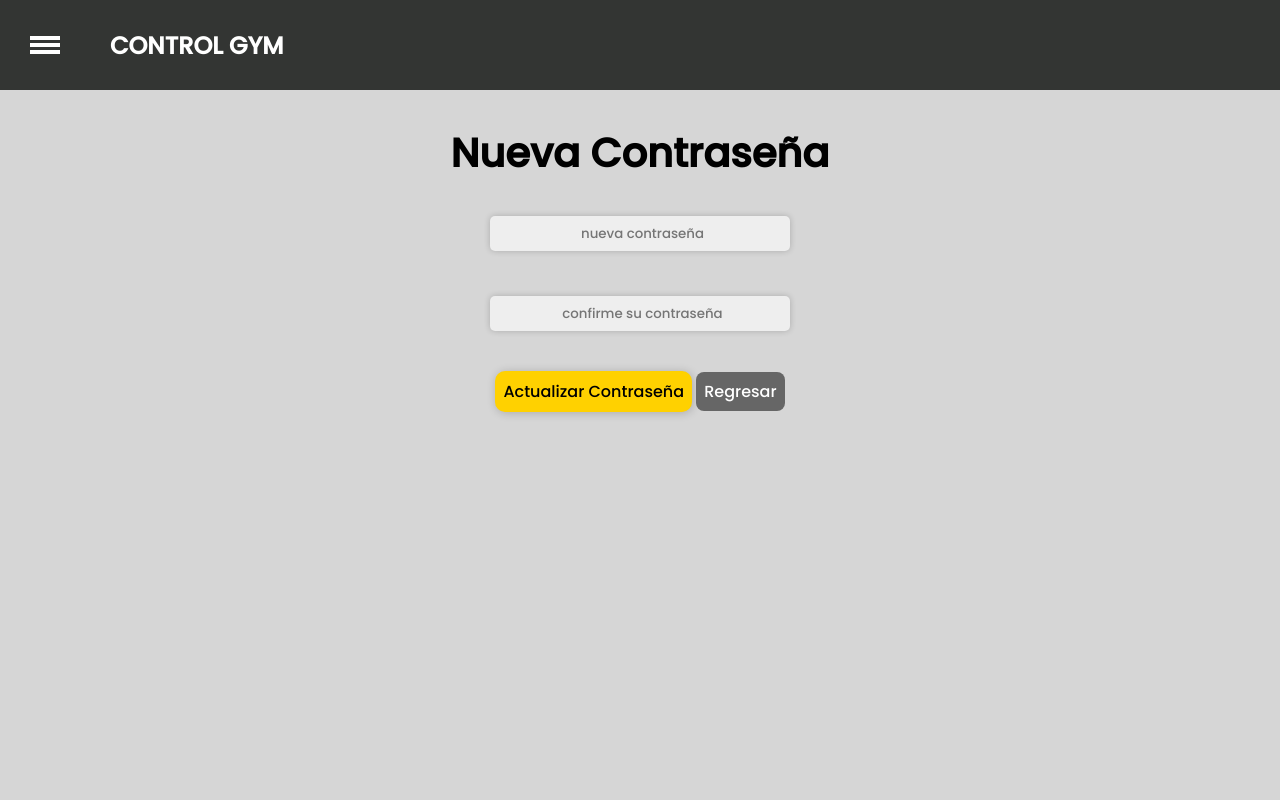
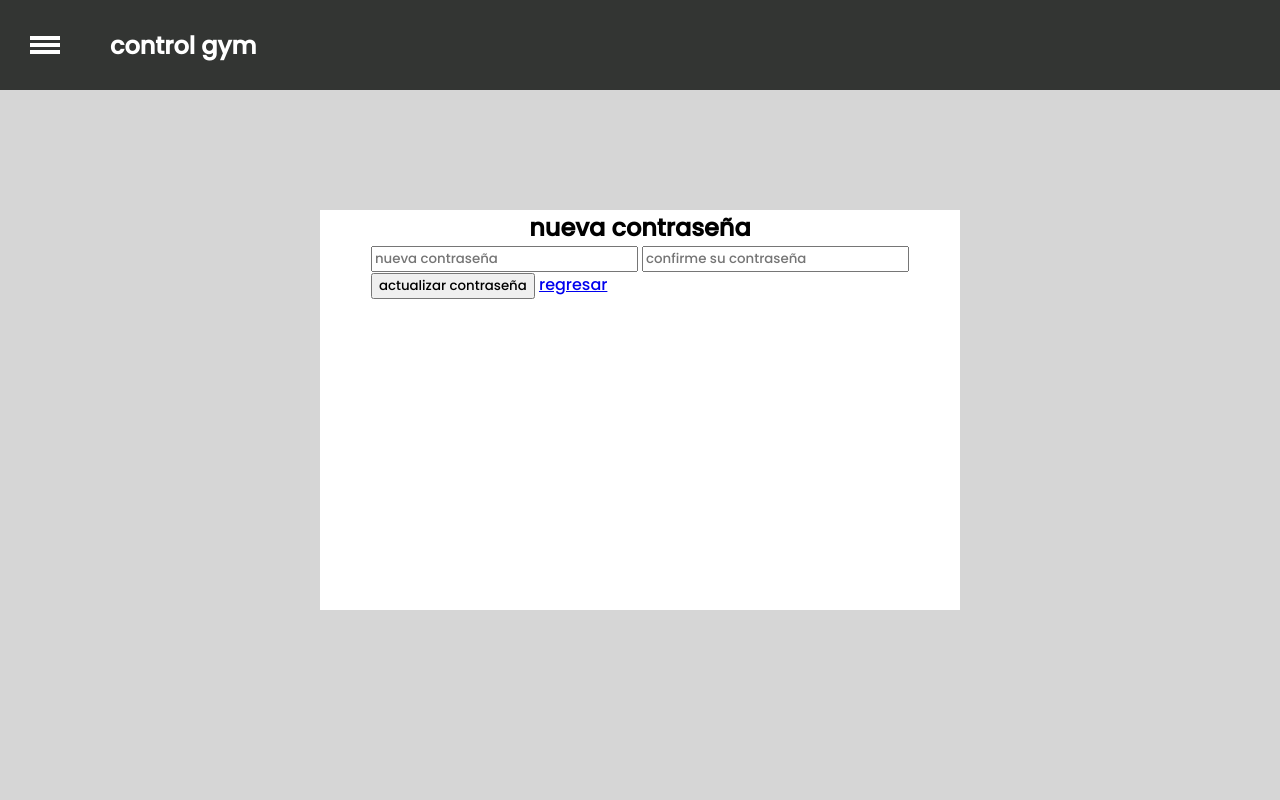
Before and after one commit to Horux69/proyecto_gym, a Flask app: page /afiliados/nuevacontra/1 in a window 1280 px wide. Run offline with Flask 3, Linux system fonts and the light colour scheme; the visitor is signed in with stand-in values (Sample User, id 1); data comes from the database, SQL or seed files in the repository; some libraries are stand-ins or nearby versions.

Commit message:
nueva contra css

```diff
--- a/pruebapython/pyvenv.cfg
+++ /dev/null
@@ -1,3 +0,0 @@
-home = C:\Users\Majo\AppData\Local\Programs\Python\Python310
-include-system-site-packages = false
-version = 3.10.5
--- a/static/css/contactanos.css
+++ b/static/css/contactanos.css
@@ -2,6 +2,7 @@
     box-sizing: border-box;
     transition: all 0.3s ease-in-out;
 }
+
 .boton_agregar{
     text-decoration: none;
     position: relative;
--- a/static/css/navbar.css
+++ b/static/css/navbar.css
@@ -18,6 +18,13 @@ body {
     min-height: 100vh;
 }
 
+#contenedor_de_todo {
+    background-color: #D6D6D6;
+    width: 100vw;
+    height: 100vh;
+    min-height: 100vh;
+    position: relative;
+}
 /* .contenedor {
     background-color: #D6D6D6;
     min-height: 100vh;
--- /dev/null
+++ b/static/css/nuevacontra.css
@@ -0,0 +1,36 @@
+@import url('https://fonts.googleapis.com/css2?family=Poppins:wght@500&display=swap');
+
+* {
+    box-sizing: border-box;
+    transition: all 0.3s;
+    font-family: 'Poppins', sans-serif;
+    text-transform: lowercase;
+}
+:root{
+    --gris_claro:#D6D6D6;
+    --azul_oscuro:#1f2232;
+    --amarillo:#ffc857;
+}
+body, html {
+    margin: 0;
+    padding: 0;
+}
+
+
+#contenedor_formulario_contra{
+    background-color: #fff;
+    position: relative;
+    display: flex;
+    height: 50%;
+    width: 50%;
+    left: 25%;
+    top: 15%;
+    flex-direction: column;
+    align-items: center;
+        h2{
+            margin: 0;
+            padding: 0;
+
+
+        }
+}
--- a/templates/dashboard/cabecera.html
+++ b/templates/dashboard/cabecera.html
@@ -1,5 +1,5 @@
 <body>
-    <main class="contenedor">
+    <main id="contenedor_de_todo">
     <nav class="navbar">
         <ul class="menu">
             <div class="links">
--- a/templates/dashboard/index.html
+++ b/templates/dashboard/index.html
@@ -91,11 +91,11 @@
         <div class="linea-grafico"></div>
         <canvas id="myChart"></canvas>
     </div>
-    <div class="grafico">
+    <!-- <div class="grafico">
         <h3 class="titulos_card_sta">Estadísticas de las Horas Mas Concurridas</h3>
         <div class="linea-grafico"></div>
         <canvas id="graficoHorasConcurridas" width="800" height="400"></canvas>
-    </div>
+    </div> -->
     <div class="ingresoAfiliado">
         <h3 class="titulos_card_sta">Ingreso de Afiliados</h3>
         <div class="linea-grafico"></div>
--- a/templates/dashboard/nuevacontra.html
+++ b/templates/dashboard/nuevacontra.html
@@ -4,18 +4,17 @@
     <meta charset="UTF-8">
     <meta name="viewport" content="width=device-width, initial-scale=1.0">
     <link rel="stylesheet" href="{{ url_for('static', filename='css/navbar.css') }}">
-    <link rel="stylesheet" href="{{ url_for('static', filename='css/operadores.css') }}">
+    <link rel="stylesheet" href="{{ url_for('static', filename='css/nuevacontra.css') }}">
     <link rel="stylesheet" href="https://cdnjs.cloudflare.com/ajax/libs/font-awesome/6.1.0/css/all.min.css">
 
     <title>Cambio De Contraseña</title>
 </head>
 {% include 'dashboard/cabecera.html' %}
-<div class="titulo_operadores">
+
+
+<div id="contenedor_formulario_contra">
     <h2>Nueva Contraseña</h2>
-</div>
-
-<div class="contenedorForm">
-    <form id="formulario" action="/afiliados/actualizarContra" method="POST">
+    <form id="formulario_nueva" action="/afiliados/actualizarContra" method="POST">
         <div class="content" id="inputcontra">
 
             <input type="text" class="inputText" id="cedula"  name="cedula" hidden value="{{cedula}}" pattern="[0-9]{6,15}" maxlength="15" minlength="6" placeholder="Cedula" required>
```
Also changed, not shown: 12 other files.
